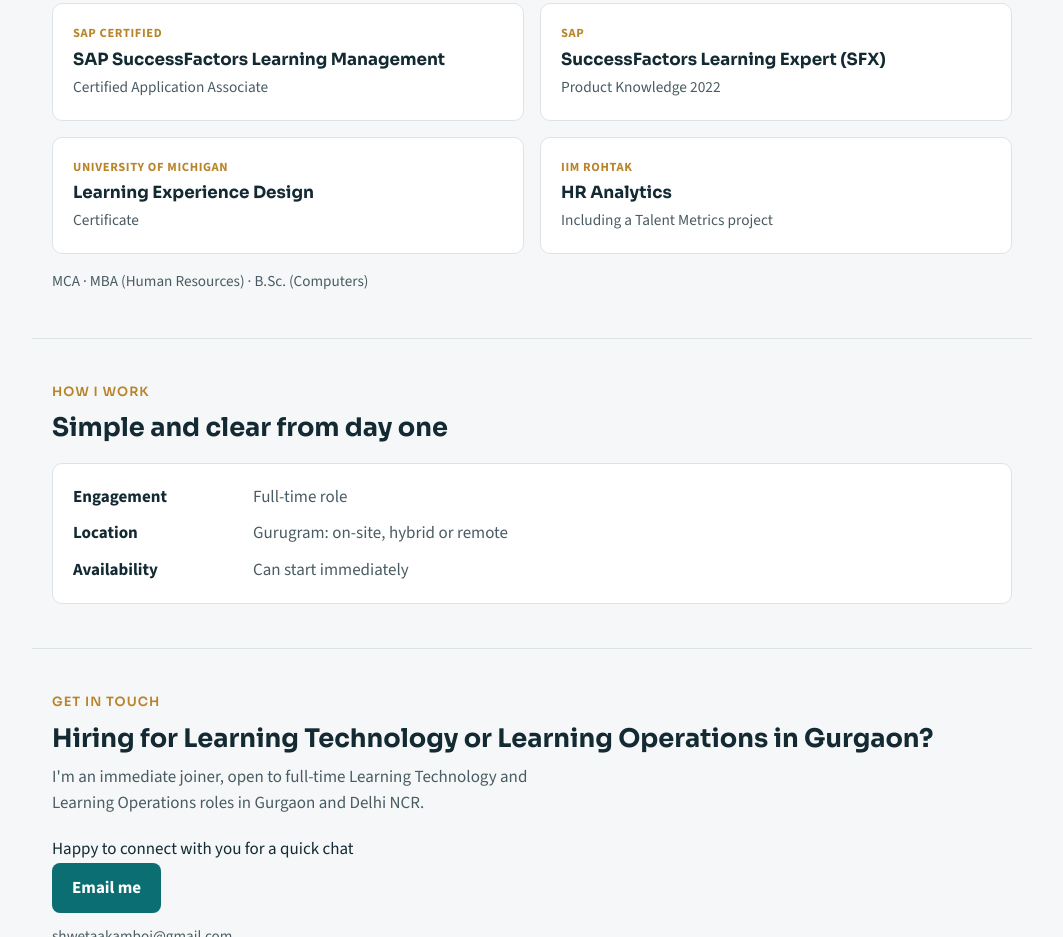
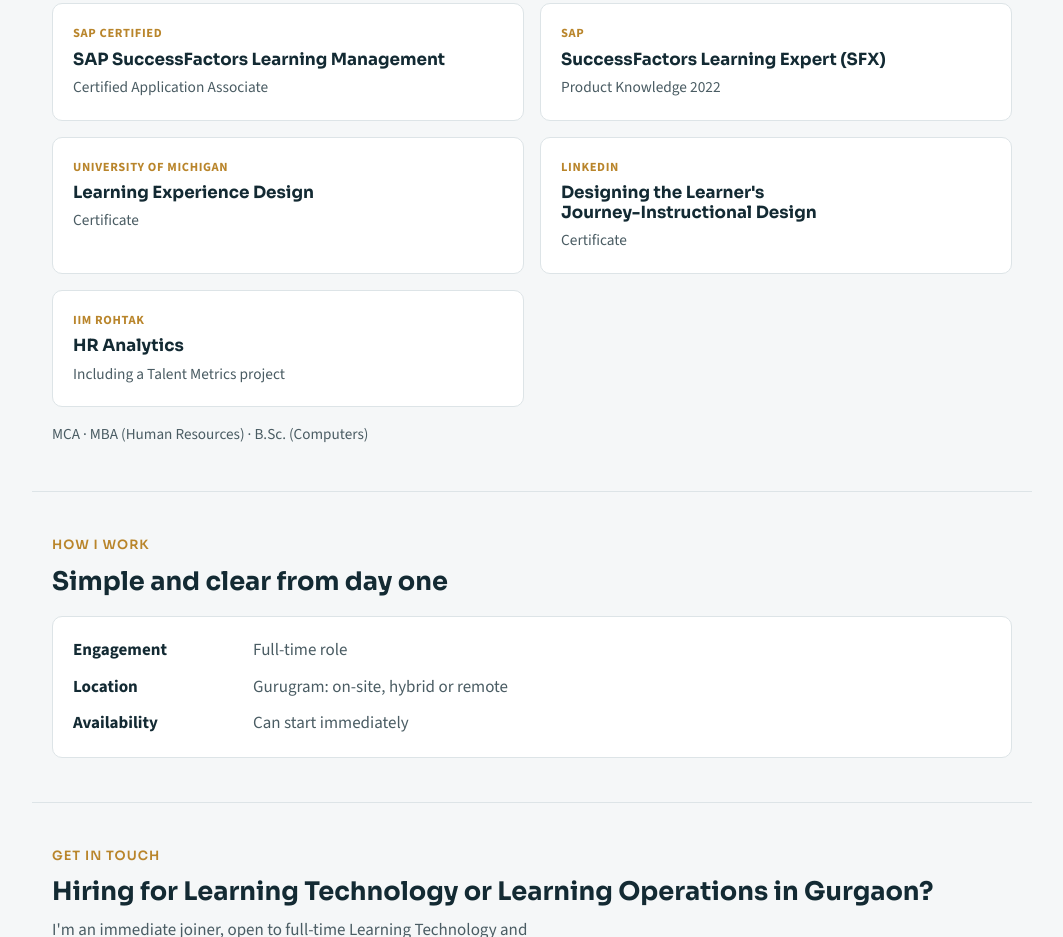
Before and after one commit to shwetaakamboj/shwetaakamboj.github.io, a plain HTML site: page index.html in a window 1280 px wide. Shown: the part 2999-3936 px from the top of the page, without its empty margins (108-1171 px from the left). Drawn offline with nearby package versions, Linux system fonts and the light colour scheme.

Commit message:
Update index.html

```diff
--- a/index.html
+++ b/index.html
@@ -227,6 +227,7 @@ footer{padding:28px 0 48px;color:var(--ink-2);font-size:.9rem;border-top:1px sol
     <div class="card cert"><span class="tag">SAP Certified</span><h3>SAP SuccessFactors Learning Management</h3><p>Certified Application Associate</p></div>
     <div class="card cert"><span class="tag">SAP</span><h3>SuccessFactors Learning Expert (SFX)</h3><p>Product Knowledge 2022</p></div>
     <div class="card cert"><span class="tag">University of Michigan</span><h3>Learning Experience Design</h3><p>Certificate</p></div>
+    <div class="card cert"><span class="tag">LinkedIn</span><h3>Designing the Learner's Journey-Instructional Design</h3><p>Certificate</p></div>
     <div class="card cert"><span class="tag">IIM Rohtak</span><h3>HR Analytics</h3><p>Including a Talent Metrics project</p></div>
   </div>
   <p class="lede" style="margin-top:16px;font-size:.95rem">MCA · MBA (Human Resources) · B.Sc. (Computers)</p>
```
